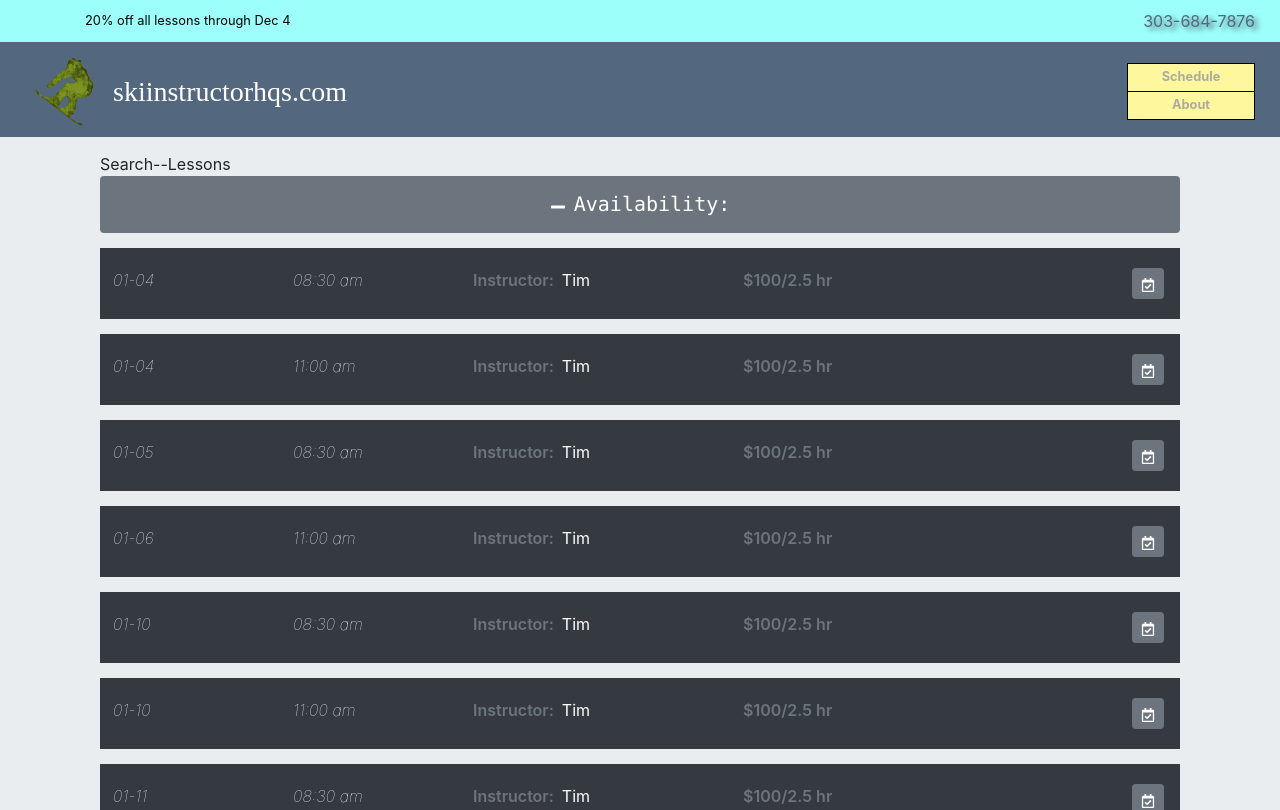
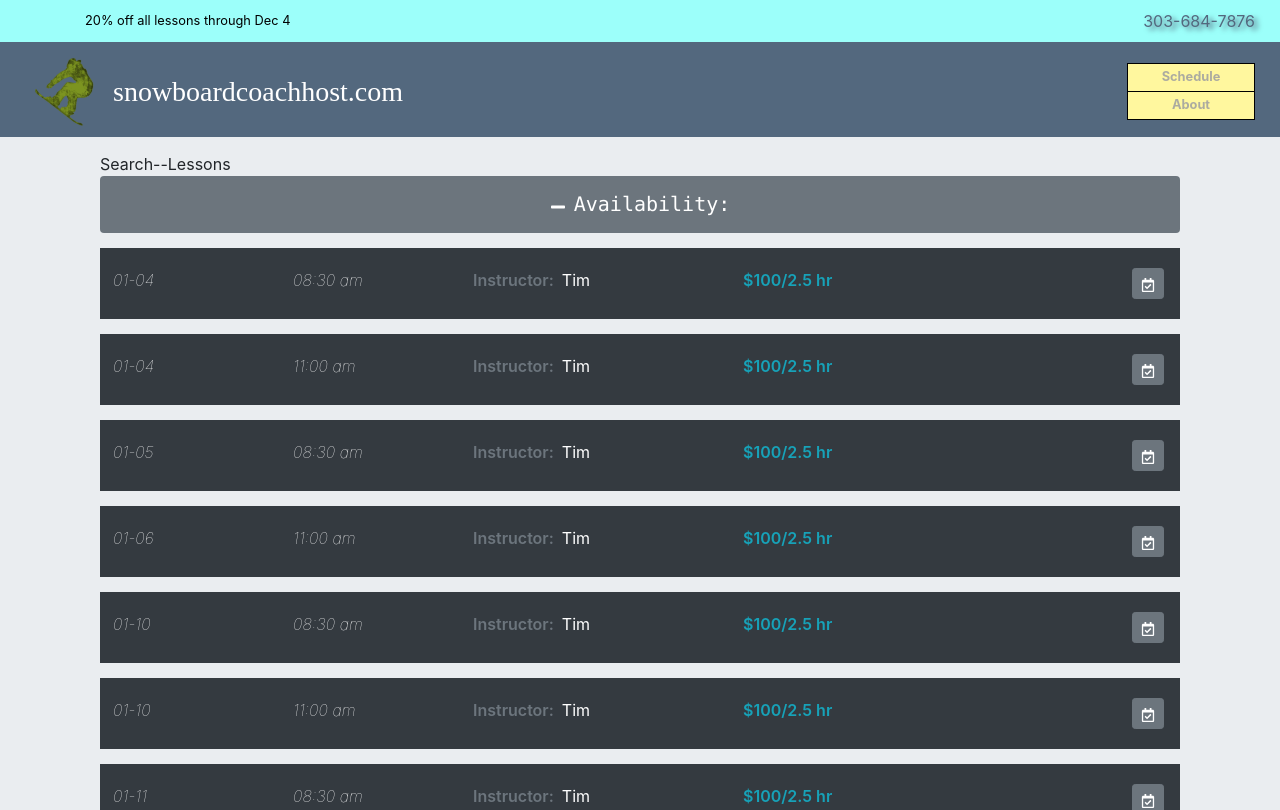
Before and after one commit to hicksey-makes/ski-lessons-snowV2, a React (Create React App) app: page / in a window 1280 px wide. Shown: the top 810 px of the page. Built offline with nearby package versions, Linux system fonts and the light colour scheme; a web font is replaced by a local one.

Commit message:
rename website and color ListLessons price

```diff
--- a/public/index.html
+++ b/public/index.html
@@ -44,7 +44,7 @@
       <div class="column brand-icon">
         <img class="brand-img" src="images/snowboard_icon80-80.png" alt="snowboarder in air">
         <h2 class="brand-url">
-          skiinstructorhqs.com
+          snowboardcoachhost.com
         </h2>
       </div>
       <div class="column navbar">
--- a/src/components/ListLessons.js
+++ b/src/components/ListLessons.js
@@ -50,7 +50,7 @@ class ListLessons extends Component {
                 {item.instructorName}
                 </span>
               </div>
-              <div class="col-3 col-md-3 label-item brd lsn-price">
+              <div class="col-3 col-md-3 label-item brd lsn-price text-info">
                 {item.lessonCost}
               </div>
               <div class="col-2 col-md-2 brd">
```
